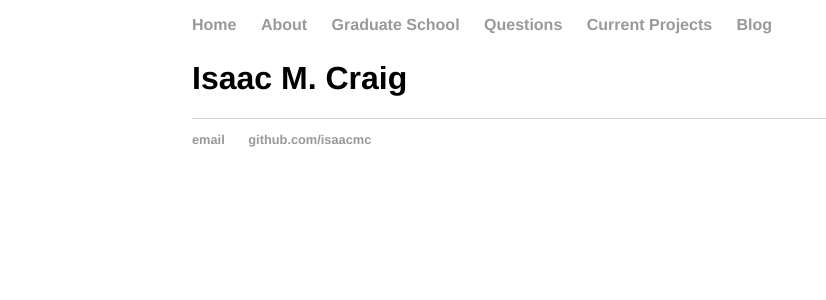
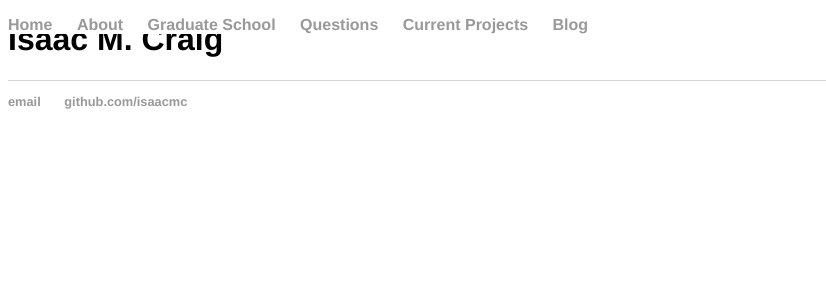
Before and after one commit to isundberg/isaacmc.github.io, a Jekyll site: the page built from index.html, in a window 1280 px wide. Shown: the top 300 px of the page, without its empty margins (0-826 px from the left). Built offline with Jekyll 4.4.1, drawn with Linux system fonts in a browser that asks for light colours.

Commit message:
Update main.css

```diff
--- a/css/main.css
+++ b/css/main.css
@@ -1,8 +1,3 @@
-body {
-    margin: 60px auto;
-    width: 70%;
-}
-
 nav ul {
     font-family:'Helvetica', 'Arial', 'Sans-Serif';
     padding: 0px;
@@ -11,7 +6,6 @@ nav ul {
     position: fixed;
     top: 0;
     width: 100%;
-    height: 50px;
     color: white;
     background: white;
 }
```
